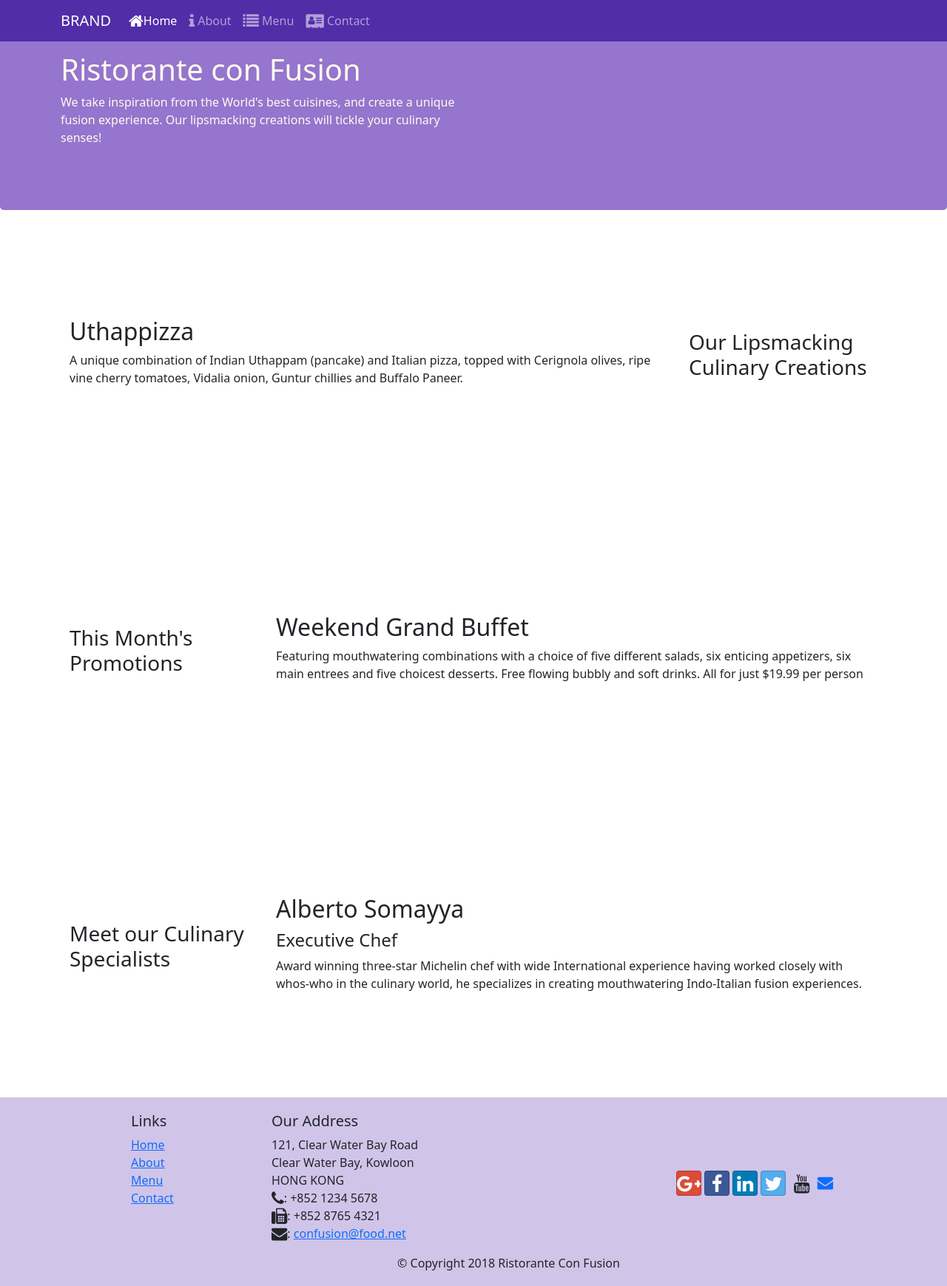
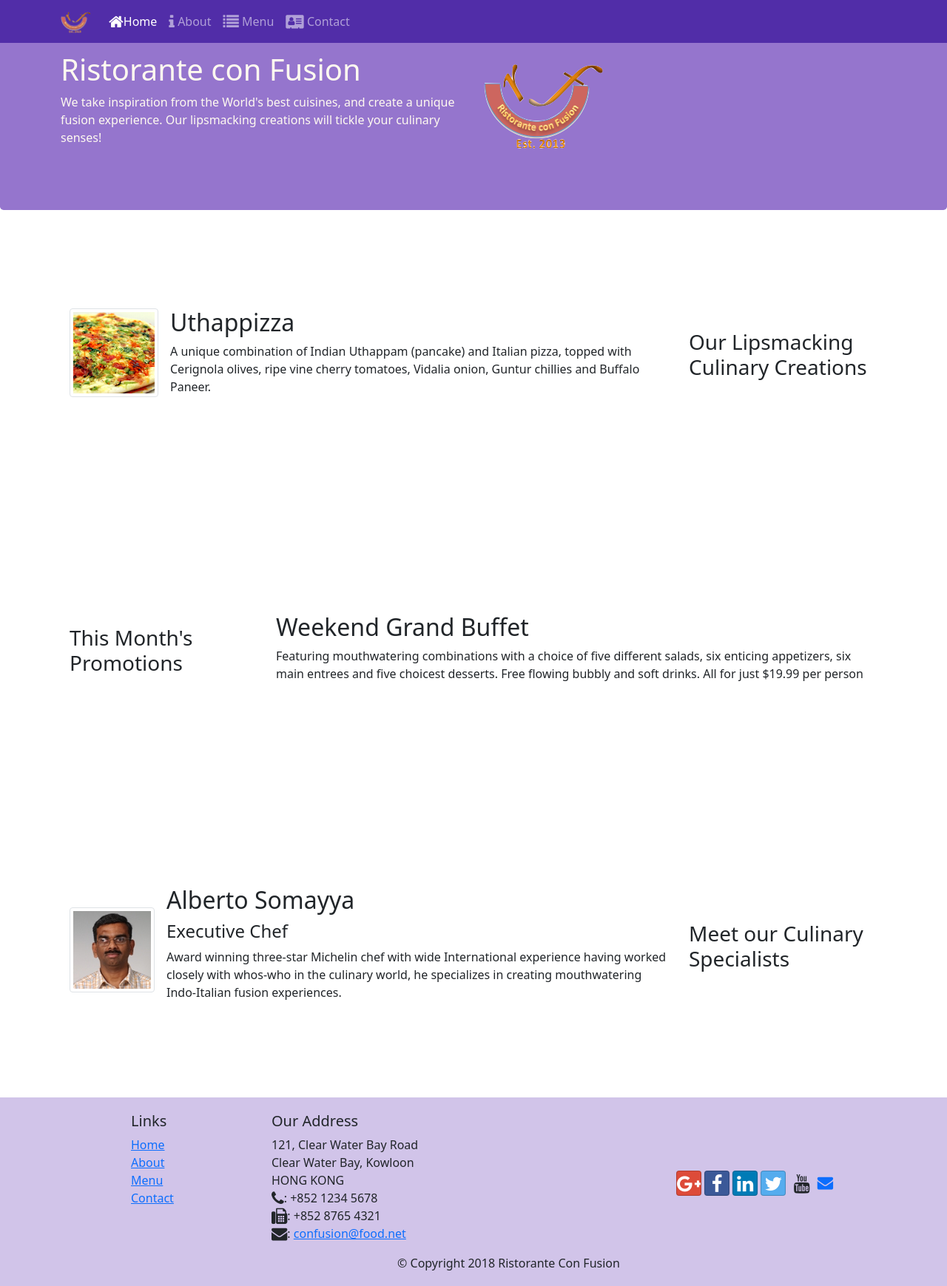
Before and after one commit to Jasai007/Bootstrap, a website: page index.html in a window 1280 px wide. Shown: the whole page at 74% size. Drawn offline with nearby package versions, Linux system fonts and the light colour scheme.

Commit message:
Images and media

```diff
--- a/index.html
+++ b/index.html
@@ -26,7 +26,7 @@
             <button class="navbar-toggler" type="button" data-bs-toggle="collapse" data-bs-target="#Navbar">
                 <span class="navbar-toggler-icon"></span>
             </button>
-            <a class="navbar-brand mr-auto"href="#">BRAND</a>
+            <a class="navbar-brand mr-auto"href="#"><img src="img/logo.png" height="30" width="41"></a>
             <div class="collapse navbar-collapse" id="Navbar">
                 <ul class="navbar-nav mr-auto">
                     <li class="nav-item"><a class="nav-link active" href="#"><i class="fa fa-home fa-lg"></i>Home</a></li>
@@ -47,7 +47,9 @@
                     <h1>Ristorante con Fusion</h1>
                     <p>We take inspiration from the World's best cuisines, and create a unique fusion experience. Our lipsmacking creations will tickle your culinary senses!</p>
                 </div>
-                <div class="col-12 col-sm">
+                <div class="col-12 col-sm align-self-center">
+                    <img src="img/logo.png" class="img-fluid">
+
                 </div>
             </div>
         </div>
@@ -59,8 +61,20 @@
                 <h3>Our Lipsmacking Culinary Creations</h3>
             </div>
             <div class="col col-sm order-sm-first col-md">
-                <h2>Uthappizza</h2>
-                <p>A unique combination of Indian Uthappam (pancake) and Italian pizza, topped with Cerignola olives, ripe vine cherry tomatoes, Vidalia onion, Guntur chillies and Buffalo Paneer.</p>
+                <div class="d-flex">
+                    <div class="flex-shrink-0"> <img class="img-thumbnail"
+                    src="img/uthappizza.png" alt="Uthappizza">
+                 </div>
+
+                    <div class="flex-grow-1 ms-3">
+                        <h2 class="">Uthappizza</h2>
+                        <p class="d-none d-sm-block">A unique combination of Indian Uthappam (pancake) and
+                            Italian pizza, topped with Cerignola olives, ripe vine
+                            cherry tomatoes, Vidalia onion, Guntur chillies and
+                            Buffalo Paneer.</p>
+                    </div>
+                </div>
+
             </div>
         </div>
 
@@ -79,10 +93,19 @@
             <div class="col-12 col-sm-4 col-md-3">
                 <h3>Meet our Culinary Specialists</h3>
             </div>
-            <div class="col col-sm col-md">
-                <h2>Alberto Somayya</h2>
-                <h4>Executive Chef</h4>
-                <p>Award winning three-star Michelin chef with wide International experience having worked closely with whos-who in the culinary world, he specializes in creating mouthwatering Indo-Italian fusion experiences. </p>
+            <div class="col col-sm  order-sm-first col-md">
+                <div class="d-flex align-items-center">
+                    <div class="flex-shrink-0 "> <img class="img-thumbnail        "
+                        src="img/alberto.png" alt="Alberto">
+                     </div>
+                    <div class="flex-grow-1 ms-3">
+                        <h2>Alberto Somayya</h2>
+                        <h4>Executive Chef</h4>
+                        <p>Award winning three-star Michelin chef with wide International experience having worked closely with whos-who in the culinary world, he specializes in creating mouthwatering Indo-Italian fusion experiences. </p>
+
+                    </div>
+                </div>
+
             </div>
         </div>
     </div>
```
Also changed, not shown: aboutus.html (+4 -2 lines), contactus.html (+4 -2 lines), img/alberto.png (added), img/buffet.png (added), img/logo.png (added), img/uthappizza.png (added), 1 other file.
